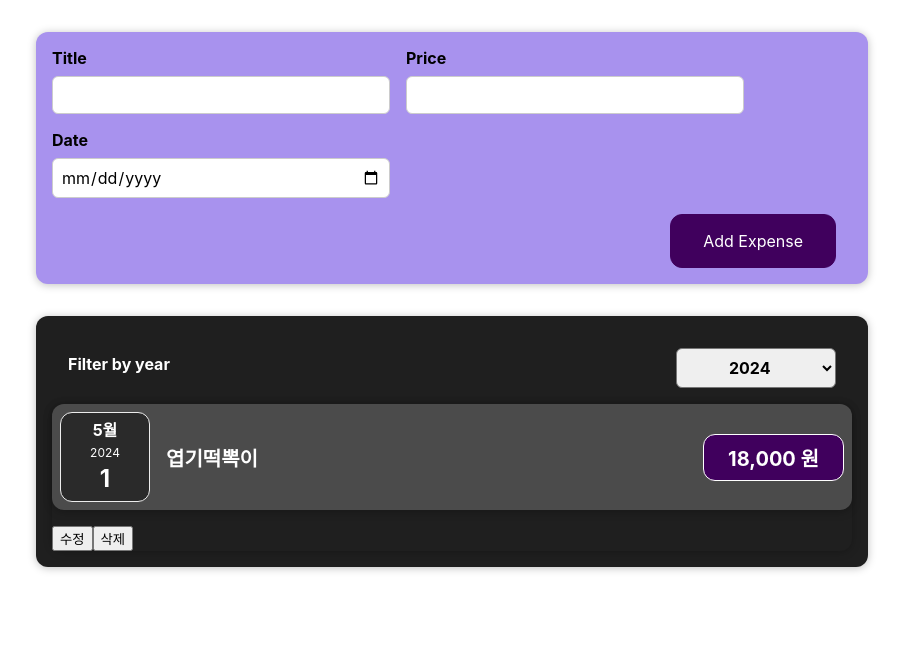
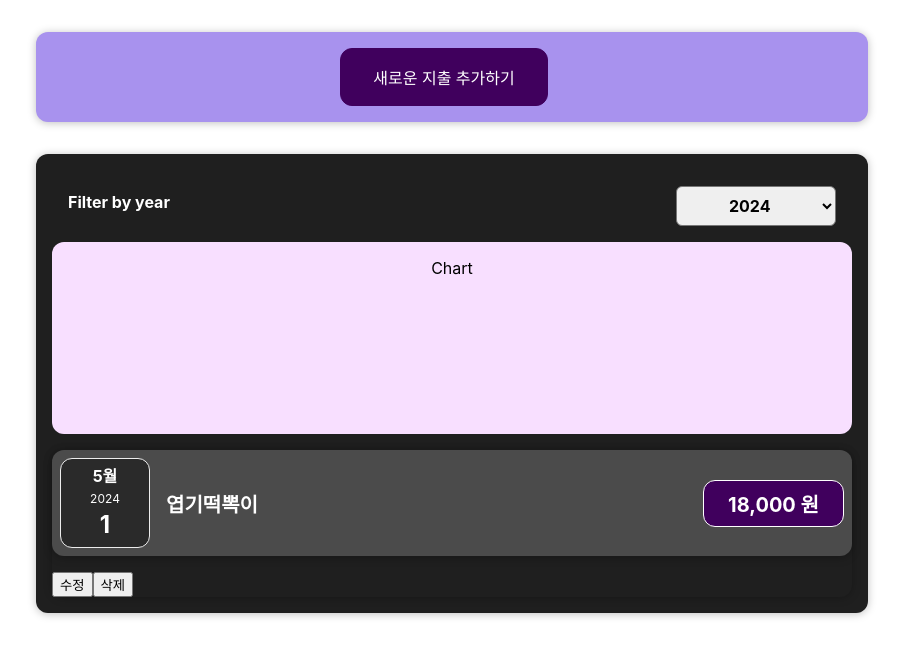
Before and after one commit to mipi1256/react-basic-study, a React (Create React App) app: page / in a window 1280 px wide. Shown: the top 656 px of the page, without its empty margins (188-1091 px from the left). Built offline with nearby package versions, Linux system fonts and the light colour scheme.

Commit message:
11. 조건부 렌더링, Chart 기본 세팅

```diff
--- /dev/null
+++ b/src/components/Chart/Chart.css
@@ -0,0 +1,9 @@
+.chart {
+  padding: 1rem;
+  border-radius: 12px;
+  background-color: #f8dfff;
+  text-align: center;
+  display: flex;
+  justify-content: space-around;
+  height: 10rem;
+}
--- /dev/null
+++ b/src/components/Chart/Chart.js
@@ -0,0 +1,8 @@
+import React from 'react';
+import './Chart.css';
+
+const Chart = () => {
+  return <div className='chart'>Chart</div>;
+};
+
+export default Chart;
--- /dev/null
+++ b/src/components/Expense/ExpenseChart.js
@@ -0,0 +1,23 @@
+import React from 'react';
+import Chart from '../Chart/Chart';
+
+const ExpenseChart = () => {
+  const chartDataPoints = [
+    { label: 'Jan', value: 0 },
+    { label: 'Feb', value: 0 },
+    { label: 'Mar', value: 0 },
+    { label: 'Apr', value: 0 },
+    { label: 'May', value: 0 },
+    { label: 'Jun', value: 0 },
+    { label: 'Jul', value: 0 },
+    { label: 'Aug', value: 0 },
+    { label: 'Sep', value: 0 },
+    { label: 'Oct', value: 0 },
+    { label: 'Nov', value: 0 },
+    { label: 'Dec', value: 0 },
+  ];
+
+  return <Chart dataPoints={chartDataPoints} />;
+};
+
+export default ExpenseChart;
--- a/src/components/Expense/Expenses.css
+++ b/src/components/Expense/Expenses.css
@@ -7,3 +7,10 @@
   border-radius: 12px;
   box-shadow: 0 1px 8px rgba(0, 0, 0, 0.25);
 }
+
+.expenses p {
+  color: #fff;
+  font-size: 1.5rem;
+  font-weight: 700;
+  text-align: center;
+}
--- a/src/components/Expense/Expenses.js
+++ b/src/components/Expense/Expenses.js
@@ -3,6 +3,7 @@
 import './Expenses.css';
 import Card from '../UI/Card';
 import ExpenseFilter from './ExpenseFilter';
+import ExpenseChart from './ExpenseChart';
 
 const Expenses = ({ items }) => {
   // 선택된 연도 상태값 관리
@@ -54,6 +55,7 @@
   return (
     <Card className='expenses'>
       <ExpenseFilter onChangeFilter={filterChangeHandler} />
+      <ExpenseChart />
       {expenseContent}
     </Card>
   );
--- a/src/components/NewExpense/ExpenseForm.js
+++ b/src/components/NewExpense/ExpenseForm.js
@@ -1,12 +1,14 @@
 import React, { useState } from 'react';
 import './ExpenseForm.css';
 
-const ExpenseForm = ({ onSaveExpense }) => {
+const ExpenseForm = ({ onSaveExpense, onToggle }) => {
   const [userInput, setUserInput] = useState({
     title: '',
     price: '',
     date: '',
   });
+
+  const cancelInsertHandler = () => onToggle();
 
   const titleChangeHandler = (e) => {
     setUserInput((prevUserInput) => {
@@ -85,6 +87,9 @@
         </div>
       </div>
       <div className='new-expense__actions'>
+        <button type='button' onClick={cancelInsertHandler}>
+          Cancel
+        </button>
         <button type='submit'>Add Expense</button>
       </div>
     </form>
--- a/src/components/NewExpense/NewExpense.js
+++ b/src/components/NewExpense/NewExpense.js
@@ -1,13 +1,27 @@
-import React from 'react';
+import React, { useState } from 'react';
 import './NewExpense.css';
 import ExpenseForm from './ExpenseForm';
 
 const NewExpense = ({ onAddExpense }) => {
-  return (
-    <div className='new-expense'>
-      <ExpenseForm onSaveExpense={onAddExpense} />
-    </div>
+  const [expenseToggle, setExpenseToggle] = useState(false);
+
+  const startInsertModeHandler = () => setExpenseToggle(true);
+  const stopInsertModeHandler = () => setExpenseToggle(false);
+
+  let newExpenseContent = (
+    <button onClick={startInsertModeHandler}>새로운 지출 추가하기</button>
   );
+
+  if (expenseToggle) {
+    newExpenseContent = (
+      <ExpenseForm
+        onSaveExpense={onAddExpense}
+        onToggle={stopInsertModeHandler}
+      />
+    );
+  }
+
+  return <div className='new-expense'>{newExpenseContent}</div>;
 };
 
 export default NewExpense;
```
Also changed, not shown: src/components/Chart/ChartBar.css (added, +30 -0 lines), src/components/Chart/ChartBar.js (added, +15 -0 lines).
